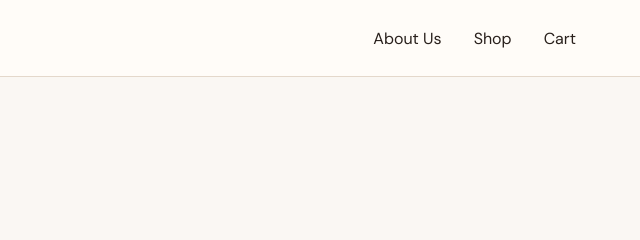
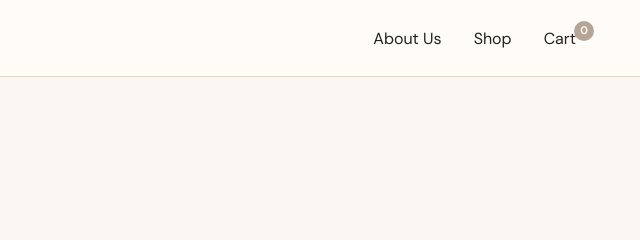
Before and after one commit to YekaterinaAlex/shop, a website built with Vite: page index.html in a window 1280 px wide. Shown: the top 240 px of the page, 640-1280 px from the left. Built offline with nearby package versions, Linux system fonts and the light colour scheme.

Commit message:
feat: display cart item count in header

```diff
--- a/src/components/header/Header.ts
+++ b/src/components/header/Header.ts
@@ -1,3 +1,4 @@
+import { getCart } from '../../state/cart-state';
 import './header.css';
 
 export function Header(): HTMLElement {
@@ -19,7 +20,6 @@ export function Header(): HTMLElement {
   const links = [
     { text: 'About Us', href: '#/' },
     { text: 'Shop', href: '#/catalog' },
-    { text: 'Cart', href: '#/cart' },
   ];
 
   links.forEach(({ text, href }) => {
@@ -32,6 +32,27 @@ export function Header(): HTMLElement {
     nav.append(link);
   });
 
+  const cartLink = document.createElement('a');
+  cartLink.className = 'header__link header__cart';
+  cartLink.href = '#/cart';
+  cartLink.textContent = 'Cart';
+
+  const cartBadge = document.createElement('span');
+  cartBadge.className = 'header__cart-badge';
+
+  cartLink.append(cartBadge);
+  nav.append(cartLink);
+
+  function updateCartBadge(): void {
+    const totalItems = getCart().reduce((total, item) => total + item.quantity, 0);
+    cartBadge.textContent = String(totalItems);
+    cartLink.setAttribute('aria-label', `Cart, ${totalItems} items`);
+  }
+
+  updateCartBadge();
+
+  window.addEventListener('cartchange', updateCartBadge);
+
   container.append(logo, nav);
   header.append(container);
 
--- a/src/components/header/header.css
+++ b/src/components/header/header.css
@@ -37,3 +37,25 @@
 .header__link:hover {
   color: var(--color-primary);
 }
+
+.header__cart {
+  position: relative;
+}
+
+.header__cart-badge {
+  position: absolute;
+  top: -7px;
+  right: -18px;
+  display: flex;
+  align-items: center;
+  justify-content: center;
+  min-width: 20px;
+  height: 20px;
+  padding: 0 5px;
+  border-radius: 50%;
+  background-color: color-mix(in srgb, var(--color-primary) 60%, transparent);
+  color: var(--color-header);
+  font-size: 11px;
+  font-weight: 600;
+  line-height: 1;
+}
--- a/src/state/cart-state.ts
+++ b/src/state/cart-state.ts
@@ -41,6 +41,8 @@ function saveCart(): void {
   } catch {
     // Keep the cart in memory if localStorage is unavailable.
   }
+
+  window.dispatchEvent(new Event('cartchange'));
 }
 
 let cart: CartEntry[] = loadCart();
```
